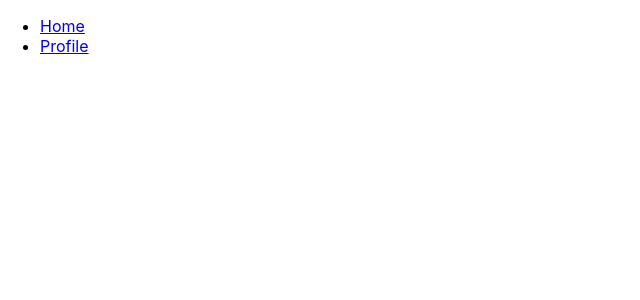
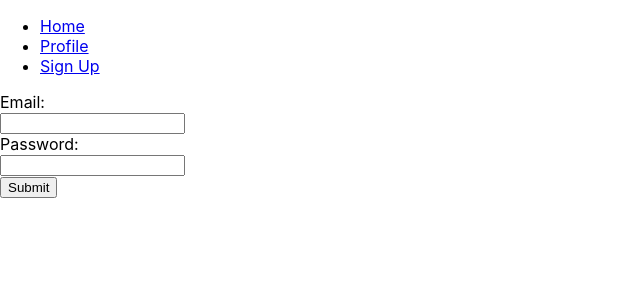
Before and after one commit to VincentPellechia/vg-bl, a React (Create React App) app in the folder client/: page /signup in a window 1280 px wide. Shown: the top 300 px of the page, without its empty margins (0-640 px from the left). Built offline with nearby package versions, Linux system fonts and the light colour scheme.

Commit message:
Created Signup Component

```diff
--- a/client/src/App.js
+++ b/client/src/App.js
@@ -5,6 +5,7 @@ import {Switch,BrowserRouter, Route} from 'react-router-dom';
 import Home from "./components/home"
 import Profile from "./components/profile"
 import Navbar from "./components/navbar"
+import Signup from "./components/signup"
 
 
 class App extends Component {
@@ -23,6 +24,10 @@ class App extends Component {
                 path="/profile"
                 render={props => <Profile {...props}/>}
                 />
+                <Route
+                  exact path="/signup"
+                  component={Signup}
+                  />
           </Switch>
           </div>
         </BrowserRouter>
--- a/client/src/components/navbar.js
+++ b/client/src/components/navbar.js
@@ -25,6 +25,9 @@ class Navbar extends Component{
                 <li className="Nav__item">
                   <Link className="Nav__link" to="/profile">Profile</Link>
                 </li>
+                <li className="Nav__item">
+                  <Link className="Nav__link" to="/signup">Sign Up</Link>
+                </li>
               </ul>
             </div>
           </div>
--- /dev/null
+++ b/client/src/components/signup.js
@@ -0,0 +1,80 @@
+import React, { Component } from 'react';
+
+class Signup extends Component{
+  constructor(props){
+    super(props);
+
+    this.state = {
+      email: '',
+      password: ''
+    };
+
+    this.handleChange = this.handleChange.bind(this);
+    this.handleSubmit = this.handleSubmit.bind(this);
+  }
+  handleChange(event) {
+    this.setState({
+      [event.target.name]: event.target.value
+    });
+  }
+
+  handleSubmit(event) {
+
+    if(event.target.email.value === '' || event.target.password.value === ''){
+      console.log("nothing inside");
+    }
+    else{
+      var email = event.target.email.value;
+      var password = event.target.password.value;
+      this.setState({
+        email: email,
+        password: password
+      });
+      this.render();
+    }
+
+    event.preventDefault();
+
+  }
+
+  /*addList = (n,d) => {
+    fetch('/profile/add/' + n + '/' + d)
+      .then(res => res.json())
+      .catch(res => {
+        console.log("No connection established !!!!");
+      });
+  }
+
+  getList = (n) => {
+    fetch('/home/api/' + n)
+      .then(res => res.json())
+      .then(games => this.setState({ games: games, isLoaded:true }))
+      .catch(res => {
+        console.log("No connection established fool");
+      });
+  }*/
+
+    render(){
+      var {email,password} = this.state;
+
+        return (
+          <div>
+          <form onSubmit={this.handleSubmit}>
+            <label>
+              Email:
+              <br/>
+              <input type="text" name="email" value={email} onChange={this.handleChange} />
+              <br/>
+              Password:
+              <br/>
+              <input type="text" name="password" value={password} onChange={this.handleChange} />
+            </label>
+            <br/>
+            <input type="submit" value="Submit" />
+          </form>
+          </div>
+      );
+      //}
+    }
+}
+export default Signup;
```
